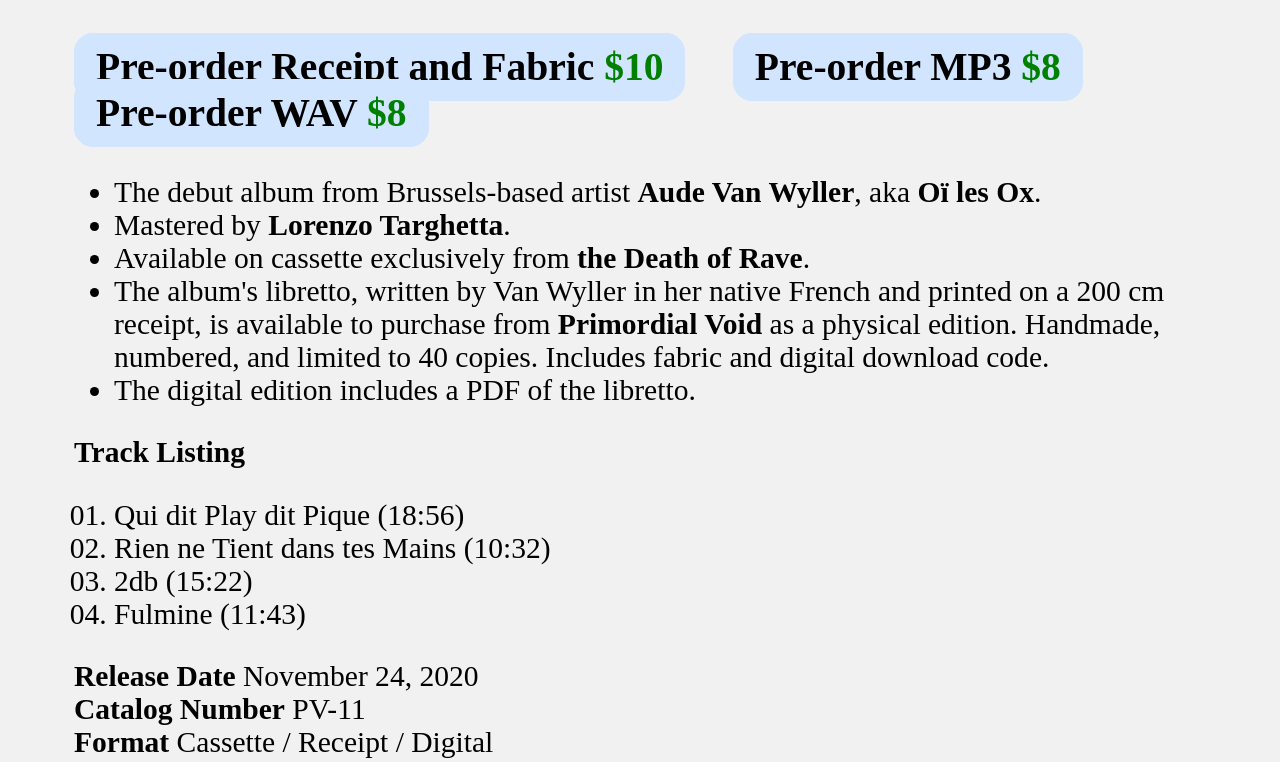
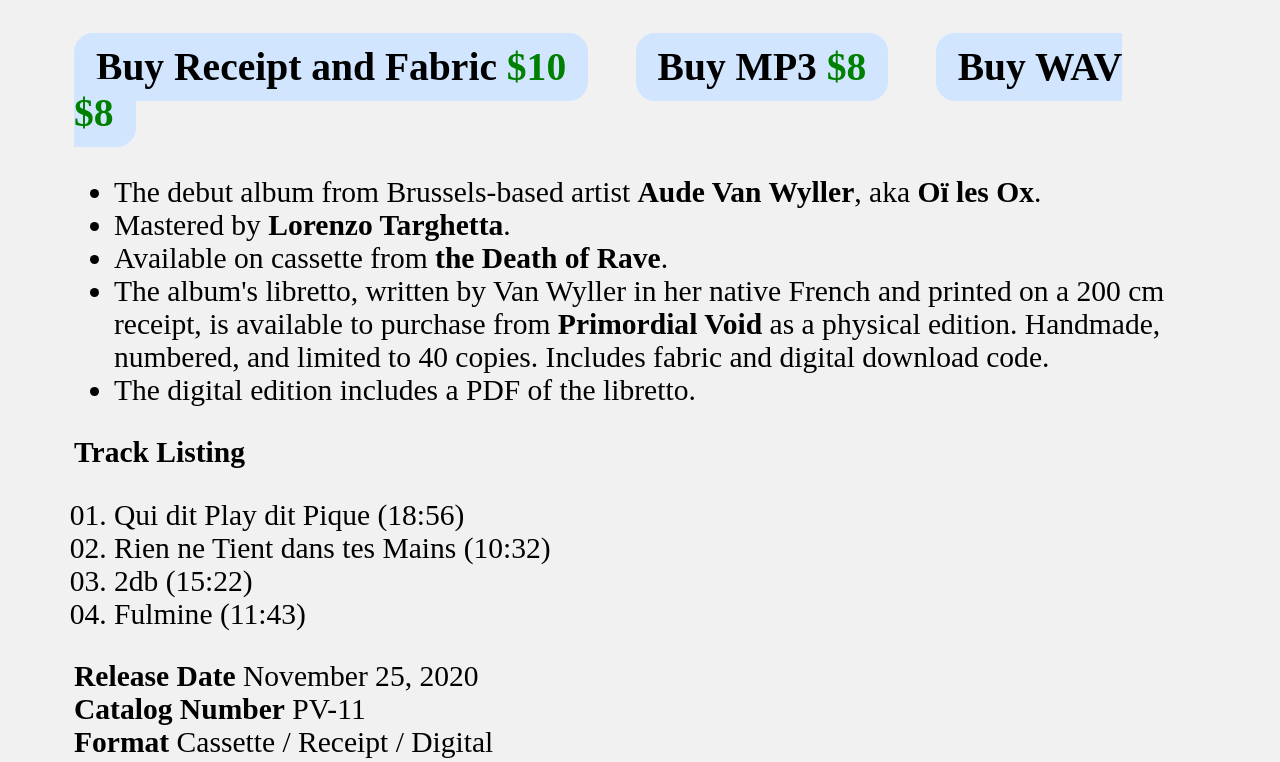
Before and after one commit to marcelsletten/primordial-void.com, a plain HTML site: page releases/oï-les-ox-crooner-qui-coule-sous-les-clous.html in a window 1280 px wide. Shown: the part 615-1377 px from the top of the page. Drawn offline with Linux system fonts and the light colour scheme.

Commit message:
Update oï-les-ox-crooner-qui-coule-sous-les-clous.html

```diff
--- a/releases/oï-les-ox-crooner-qui-coule-sous-les-clous.html
+++ b/releases/oï-les-ox-crooner-qui-coule-sous-les-clous.html
@@ -193,13 +193,13 @@ footer {
     <div class="stuff">
         <p style="font-size: 59.560px; margin-bottom: 20px; font-weight: bold;">Oï les Ox - Crooner qui coule sous les clous</p>
       <p><img src="images/oi les ox crooner cover.png" style="max-width: 100%;"></p>
-    <p class="topnav2"><a href="https://primordialvoid.bandcamp.com/album/crooner-qui-coule-sous-les-clous" target="_blank">Pre-order Receipt and Fabric <span class="green_text">$10</span></a>
-        <a href="https://primordialvoid.bandcamp.com/album/crooner-qui-coule-sous-les-clous" target="_blank">Pre-order MP3 <span class="green_text">$8</span></a>
-        <a href="https://primordialvoid.bandcamp.com/album/crooner-qui-coule-sous-les-clous" target="_blank">Pre-order WAV <span class="green_text">$8</span></a></p></p>
+    <p class="topnav2"><a href="https://primordialvoid.bandcamp.com/album/crooner-qui-coule-sous-les-clous" target="_blank">Buy Receipt and Fabric <span class="green_text">$10</span></a>
+        <a href="https://primordialvoid.bandcamp.com/album/crooner-qui-coule-sous-les-clous" target="_blank">Buy MP3 <span class="green_text">$8</span></a>
+        <a href="https://primordialvoid.bandcamp.com/album/crooner-qui-coule-sous-les-clous" target="_blank">Buy WAV <span class="green_text">$8</span></a></p></p>
         <ul>
 		<li>The debut album from Brussels-based artist <b>Aude Van Wyller</b>, aka <b>Oï les Ox</b>.</li>
 		<li>Mastered by <b>Lorenzo Targhetta</b>.</li>
-		<li>Available on cassette exclusively from <b>the Death of Rave</b>.</li>
+		<li>Available on cassette from <b>the Death of Rave</b>.</li>
 		<li>The album's libretto, written by Van Wyller in her native French and printed on a 200 cm receipt, is available to purchase from <b>Primordial Void</b> as a physical edition. Handmade, numbered, and limited to 40 copies. Includes fabric and digital download code.</li>
 		<li>The digital edition includes a PDF of the libretto.</li>
         </ul>
@@ -210,7 +210,7 @@ footer {
                 <li>2db (15:22)</li>
                 <li>Fulmine (11:43)</li>
               </ol>
-          <p><strong>Release Date</strong> November 24, 2020
+          <p><strong>Release Date</strong> November 25, 2020
             <br><strong>Catalog Number</strong> PV-11
           <br><strong>Format</strong> Cassette / Receipt / Digital</p>
 	<p>A/ Qui dit Play dit Pique
```
